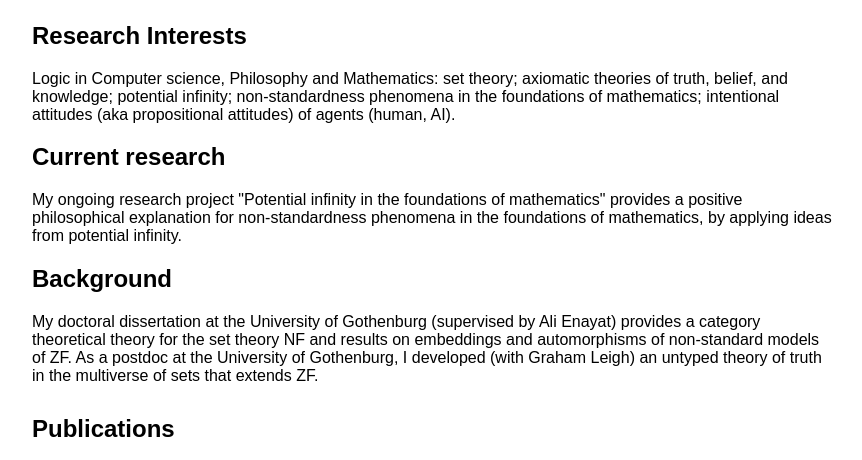
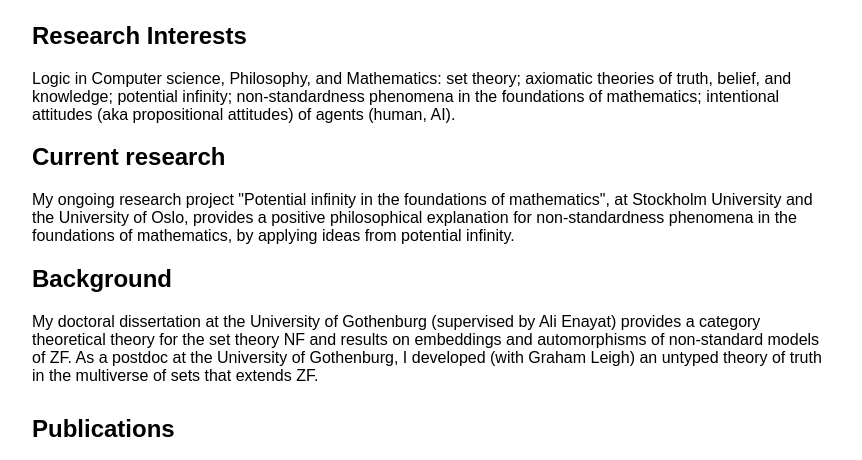
Before and after one commit to pgorbow/pgorbow.github.io, a plain HTML site: page index.html in a window 1280 px wide. Shown: the part 327-787 px from the top of the page, without its empty margins (208-1070 px from the left). Drawn offline with Linux system fonts and the light colour scheme.

Commit message:
Update index.html

```diff
--- a/index.html
+++ b/index.html
@@ -40,11 +40,11 @@
     <div class="description">
         <h2>Research Interests</h2>
         <p>
-        Logic in Computer science, Philosophy and Mathematics: set theory; axiomatic theories of truth, belief, and knowledge; potential infinity; non-standardness phenomena in the foundations of mathematics; intentional attitudes (aka propositional attitudes) of agents (human, AI).
+        Logic in Computer science, Philosophy, and Mathematics: set theory; axiomatic theories of truth, belief, and knowledge; potential infinity; non-standardness phenomena in the foundations of mathematics; intentional attitudes (aka propositional attitudes) of agents (human, AI).
         </p>
         <h2>Current research</h2>
         <p>
-        My ongoing research project "Potential infinity in the foundations of mathematics" provides a positive philosophical explanation for non-standardness phenomena in the foundations of mathematics, by applying ideas from potential infinity.
+        My ongoing research project "Potential infinity in the foundations of mathematics", at Stockholm University and the University of Oslo, provides a positive philosophical explanation for non-standardness phenomena in the foundations of mathematics, by applying ideas from potential infinity.
         </p>
         <h2>Background</h2>
         <p>
```
